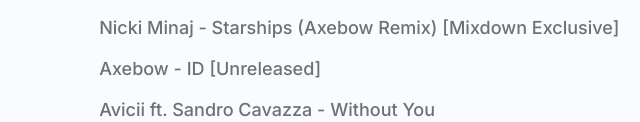
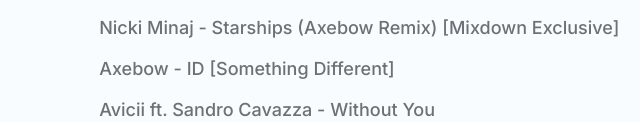
Before and after one commit to Axebow/tracklists, a plain HTML site: page axebow-2021-mixdown/index.html in a window 1280 px wide. Shown: the part 678-800 px from the top of the page, 317-957 px from the left. Drawn offline with Linux system fonts and the light colour scheme.

Commit message:
Update index.html

```diff
--- a/axebow-2021-mixdown/index.html
+++ b/axebow-2021-mixdown/index.html
@@ -67,7 +67,7 @@
 
            <div class="grid-tabular-alt">
                <div class="caption"><a href="https://youtu.be/d1jXDmc_Ygc&t=10m28s" class="hyperlink hover-highlight" rel="noreferer" target="_blank">10:28</a></div>
-               <div class="caption"><a href="#unreleased-id-2022" class="hyperlink hover-highlight link-hold" rel="noreferer" target="_blank">Axebow - ID [Unreleased]</a></div>
+               <div class="caption"><a href="https://www.youtube.com/watch?v=P7ve87D8isQ" class="hyperlink hover-highlight" rel="noreferer" target="_blank">Axebow - ID [Something Different]</a></div>
            </div>
 
            <div class="grid-tabular-alt">
```
